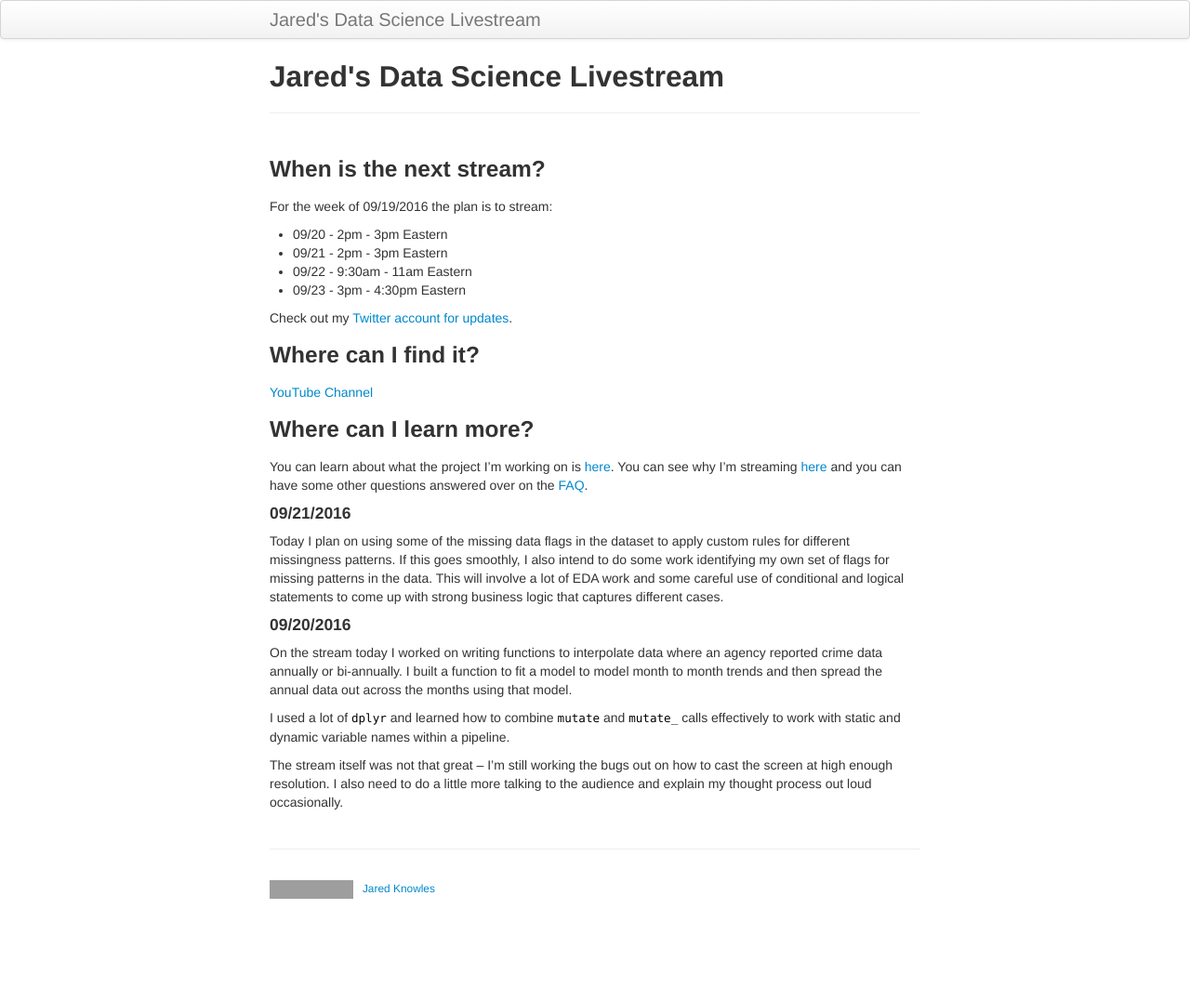
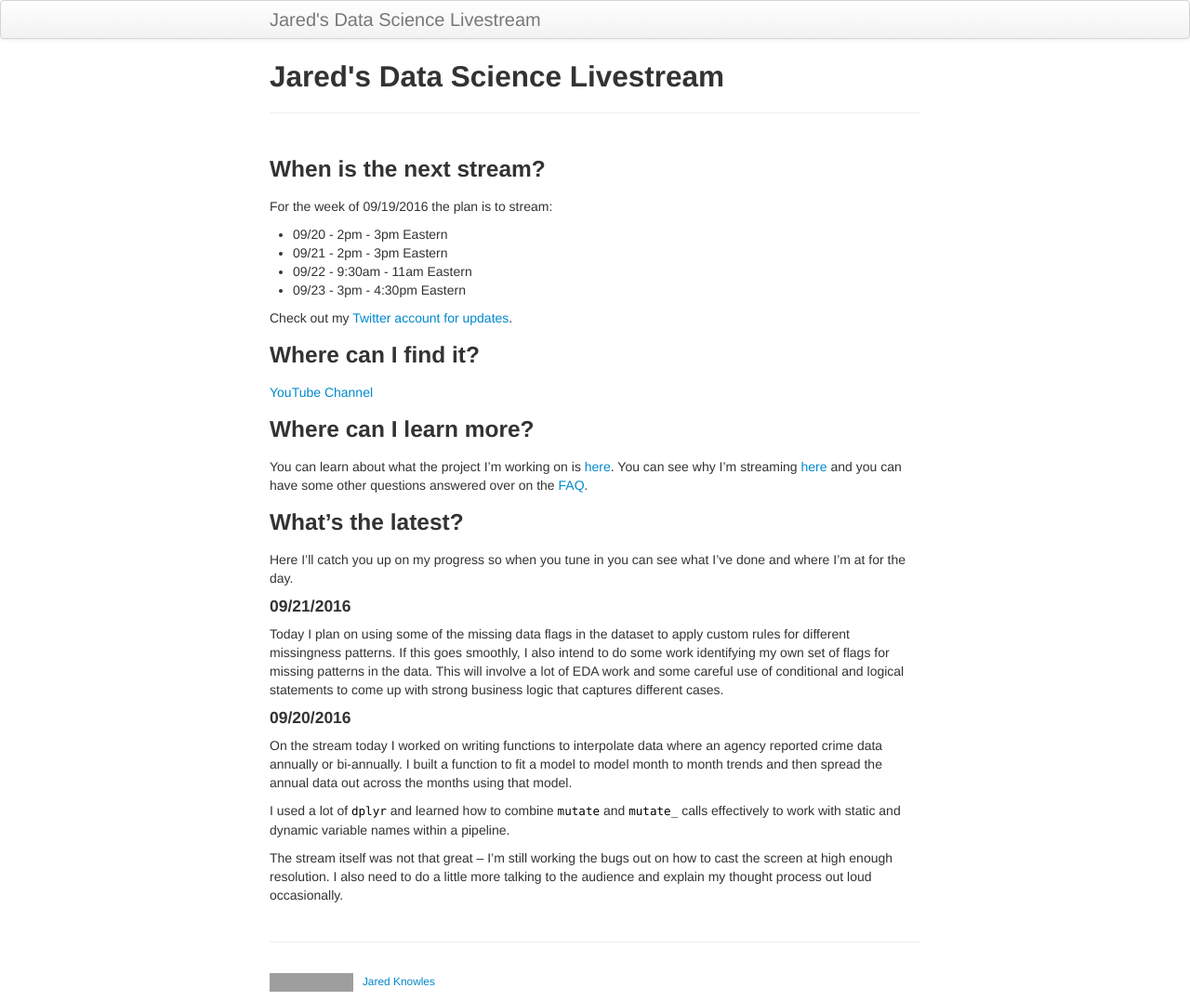
Before and after one commit to jknowles/DataScienceLivestream, a Jekyll site: the page built from index.md, in a window 1280 px wide. Shown: the whole page at 93% size. Built offline with Jekyll 4.4.1, drawn with Linux system fonts in a browser that asks for light colours; before the commit the page ends 977 px from its top, so only the background shows below that; grey boxes are pictures that could not be loaded.

Commit message:
add whats happening

```diff
--- a/index.md
+++ b/index.md
@@ -25,6 +25,11 @@ You can learn about what the project I'm working on is [here](pages/project.html
 You can see why I'm streaming [here](pages/whystream.html) and you can have
 some other questions answered over on the [FAQ](pages/faq.html).
 
+### What's the latest?
+
+Here I'll catch you up on my progress so when you tune in you can see what I've
+done and where I'm at for the day.
+
 #### 09/21/2016
 
 Today I plan on using some of the missing data flags in the dataset to apply
```
